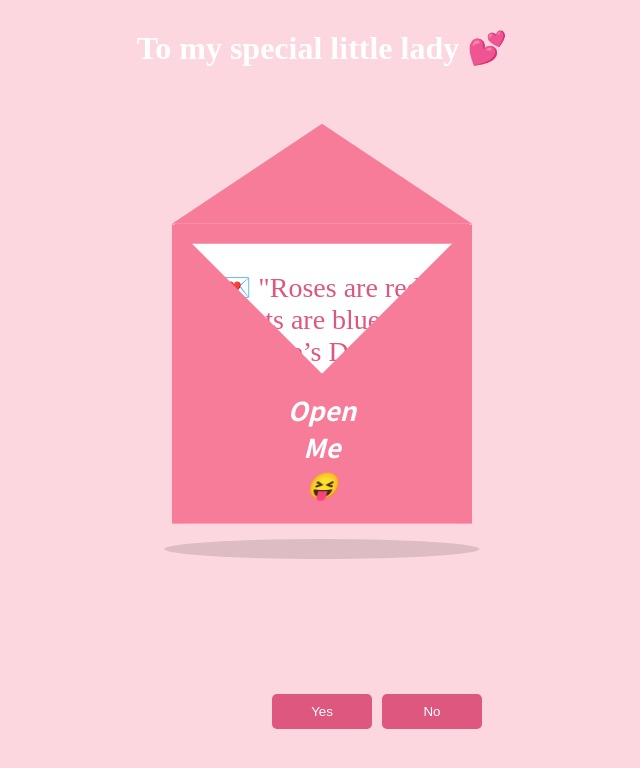
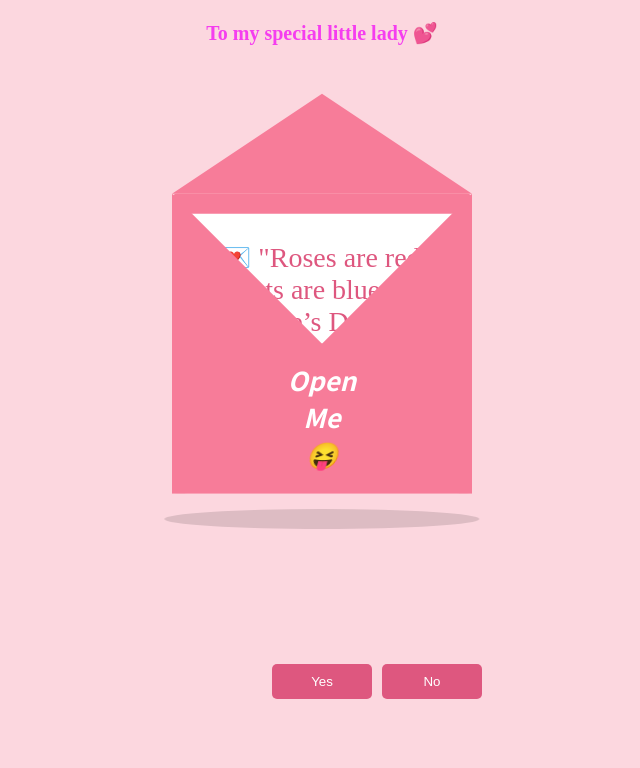
Before and after one commit to SeveredSeikyo/valentine, a plain HTML site: page vcard.html in a window 1280 px wide. Shown: the whole page, without its empty margins (318-958 px from the left). Drawn offline with Linux system fonts and the light colour scheme; a web font is replaced by a local one.

Commit message:
Update vcard.html

```diff
--- a/vcard.html
+++ b/vcard.html
@@ -8,7 +8,7 @@
     <title>valentine</title>
 </head>
 <body class="bg-body">
-    <h1 style="color: white;">To my special little lady 💕</h1>
+    <h1 style="color: #f53def; font-size: 20px; ">To my special little lady 💕</h1>
     <div>
         <div class="letter">
             <div class="back-card">
```
